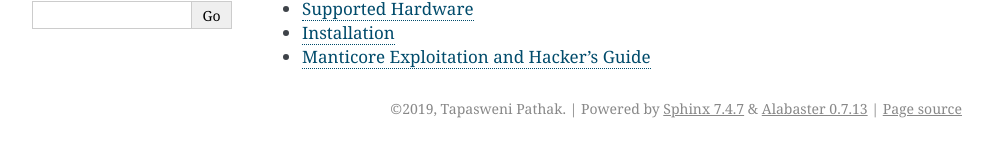
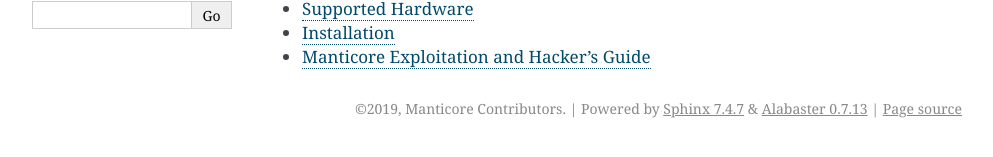
Before and after one commit to manticoreos/manticore, a Sphinx documentation site: the page built from docs/index.rst, in a window 1280 px wide. Shown: the part 170-327 px from the top of the page, without its empty margins (148-1141 px from the left). Built offline with Sphinx 7.4.7, drawn with Linux system fonts in a browser that asks for light colours; pages that are not in the unit, such as notebooks, are missing from menus.

Commit message:
Replace '2019, Tapasweni Pathak' text with '2019, Manticore contributors'

```diff
--- a/docs/conf.py
+++ b/docs/conf.py
@@ -18,7 +18,7 @@
 # -- Project information -----------------------------------------------------
 
 project = 'Manticore'
-copyright = '2019, Tapasweni Pathak'
+copyright = '2019, Manticore Contributors'
 author = 'Tapasweni Pathak'
 
 # The full version, including alpha/beta/rc tags
```
